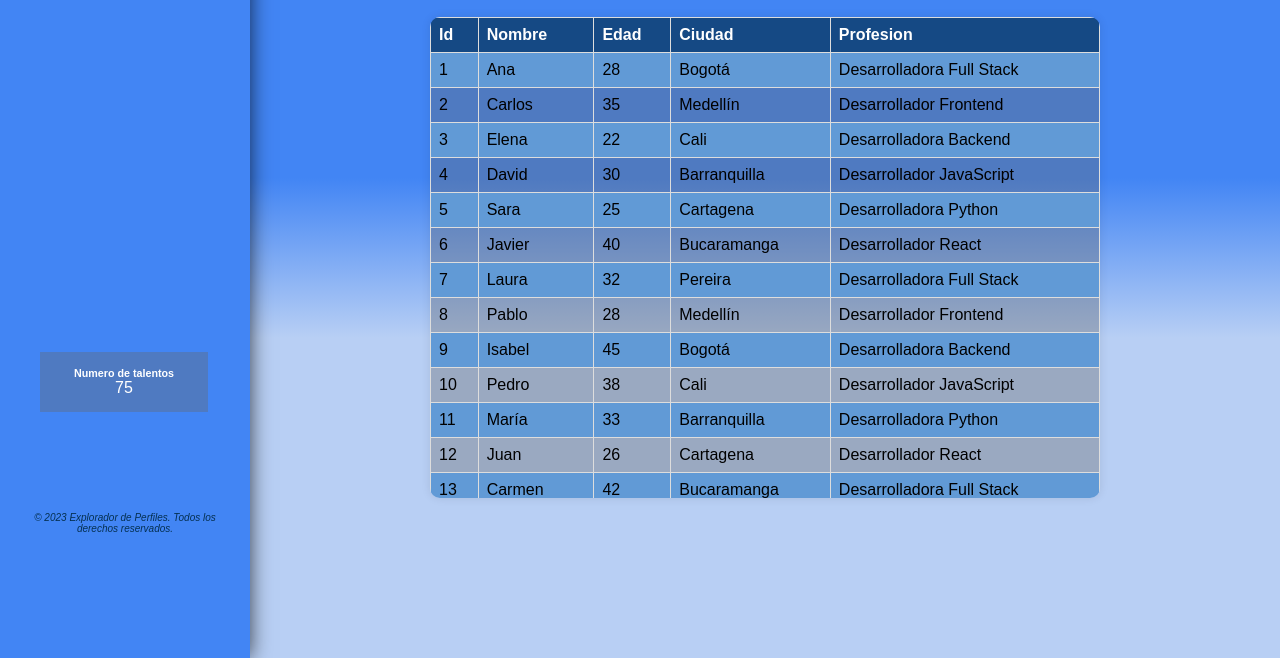
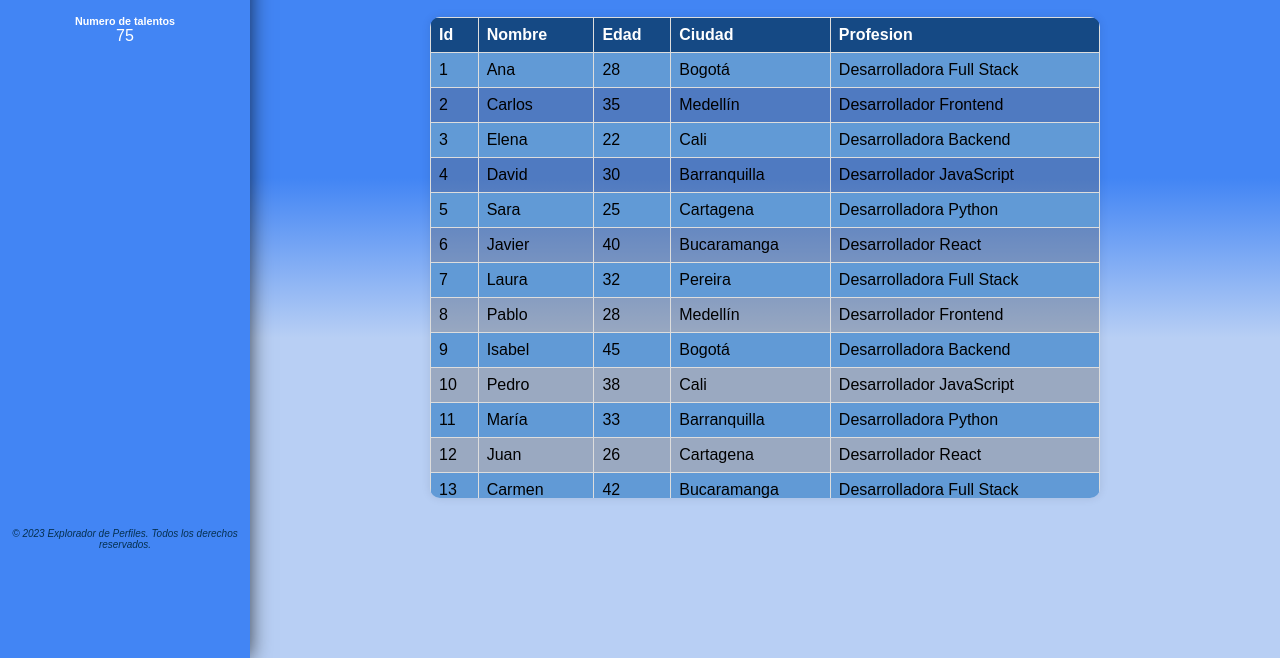
Before and after one commit to Breynersmith/talent-Manager, a plain HTML site: page index.html in a window 1280 px wide. Shown: the part 142-800 px from the top of the page. Drawn offline with Linux system fonts and the light colour scheme.

Commit message:
resolviendo confrictos de medidas

```diff
--- a/style.css
+++ b/style.css
@@ -30,6 +30,12 @@ html {
         width: calc(20% + 10vw);
         max-width: 250px;
         height: 100vh;
+        background-size: cover;
+        background-repeat: no-repeat;
+        background-position: center;
+        display: flex;
+        flex-direction: column;
+        align-items: center;
         background-color: #4285f4;
         padding: 20px;
         color: #fff;
@@ -55,12 +61,10 @@ aside {
 }
 
 aside #estadisticas {
-    position: absolute;
     bottom: 5rem;
     text-align: center;
-    width: 80%;
+    width: 100%;
     padding: 15px;
-    background-color: #6666665b;
 }
 
 /* Estilos para el contenido principal */
@@ -121,8 +125,11 @@ th {
 
 /* Estilos para el pie de página */
 footer {
-    width: 100%;
-    height: 5vh;
+    position: absolute;
+    bottom:60px;
+    width: 20%;
+    padding: 10px;
+    height: 10%;
     text-align: center;
     color: rgb(5, 48, 81);
     font-size: x-small;
@@ -198,14 +205,11 @@ footer {
 
 /* Estilos para el bloque de número de talentos */
 .numeroTalentos p, h4 {
-    margin: 0;
-    padding: 0;
+    width: 100%;
+    text-align: center;
+    color: #fff;
 }
 
-.numeroTalentos p {
-    font-size: 1.3rem;
-    font-weight: bold;
-}
 
 /* Estilos para la barra de desplazamiento */
 ::-webkit-scrollbar {
```
Also changed, not shown: img/logo-talents.png (added).
